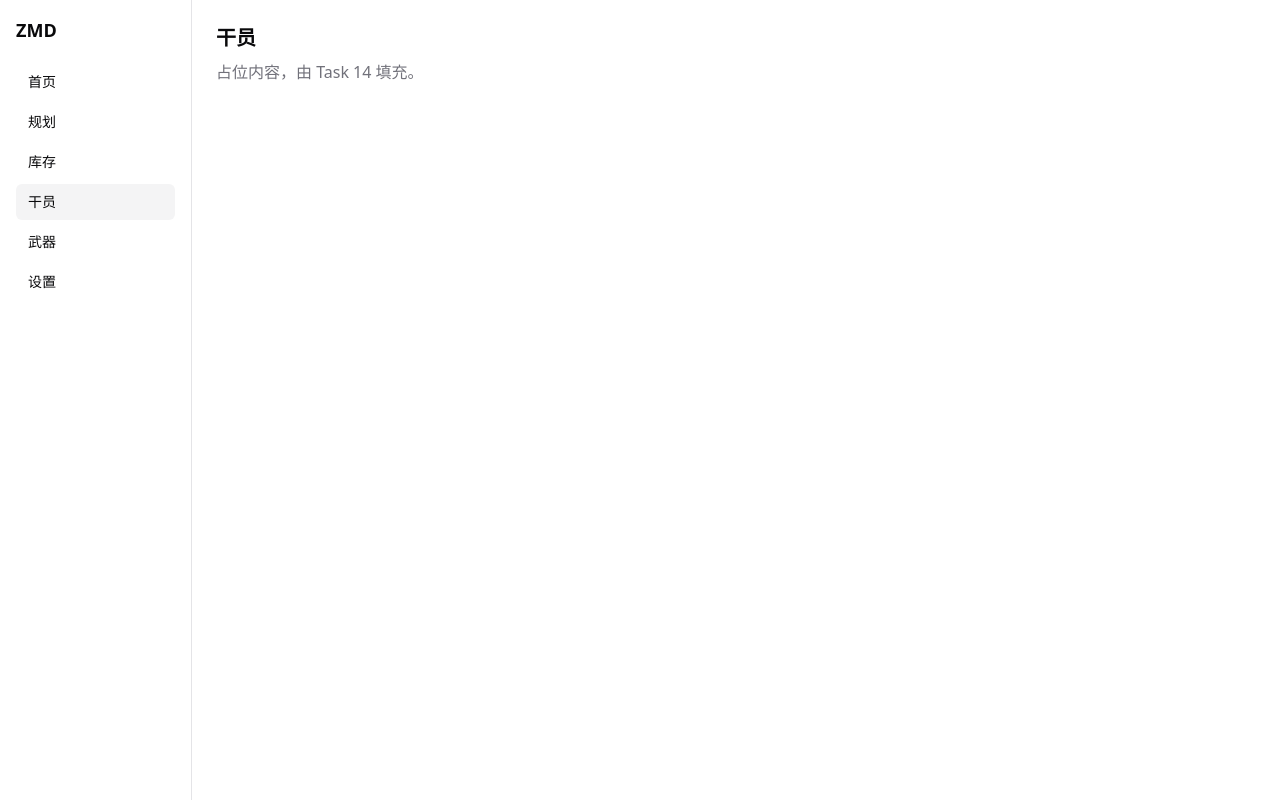
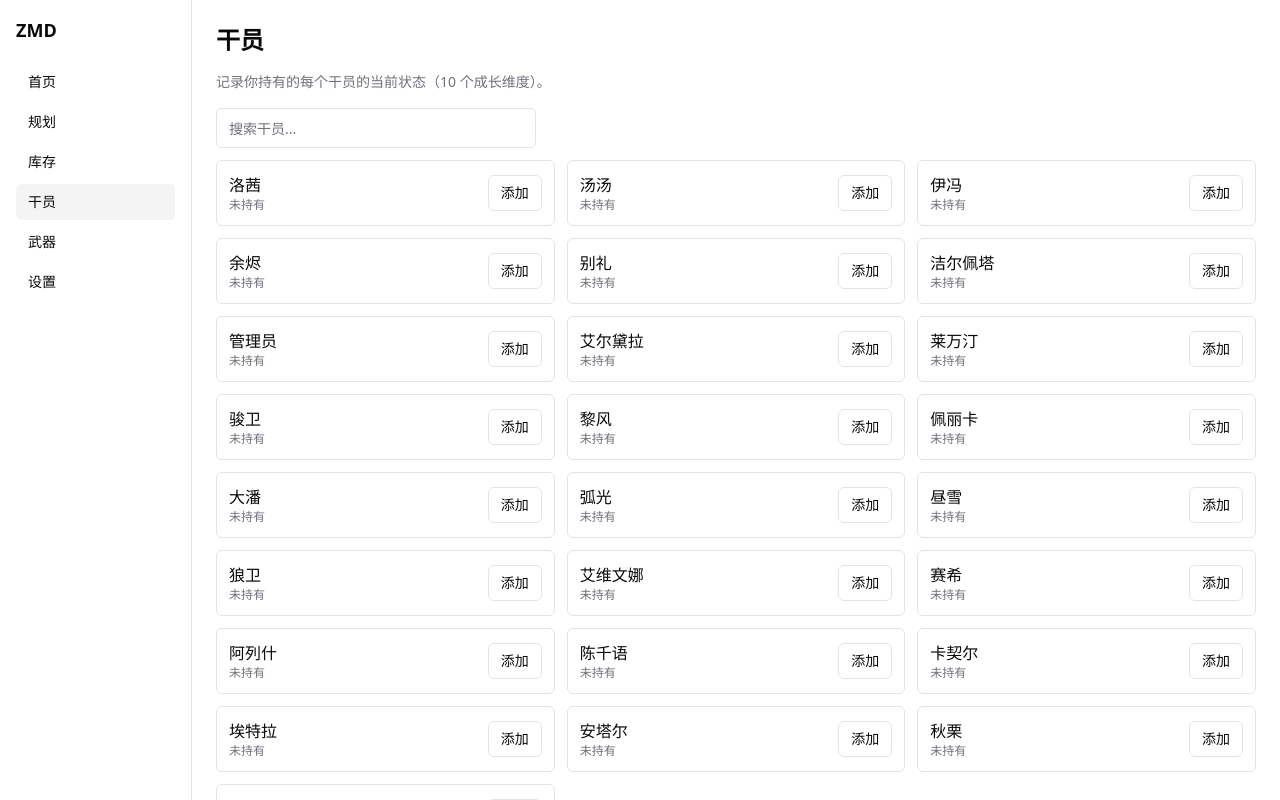
Before and after one commit to NobuOkitaL/endfield-lily, a React (Vite) app in the folder frontend/: page /operators in a window 1280 px wide. Built offline with nearby package versions, Linux system fonts and the light colour scheme.

Commit message:
feat(operators): operator grid with 10-dimension edit dialog

```diff
--- /dev/null
+++ b/frontend/src/components/operators/OperatorEditDialog.tsx
@@ -0,0 +1,66 @@
+// frontend/src/components/operators/OperatorEditDialog.tsx
+import { Dialog, DialogContent, DialogHeader, DialogTitle, DialogFooter } from '@/components/ui/dialog';
+import { Button } from '@/components/ui/button';
+import { Input } from '@/components/ui/input';
+import { Label } from '@/components/ui/label';
+import { useEffect, useState } from 'react';
+import type { OperatorState } from '@/store/app-store';
+
+const DEFAULT_STATE: OperatorState = {
+  精英阶段: 0, 等级: 1, 装备适配: 0, 天赋: 0, 基建: 0, 信赖: 0,
+  技能1: 1, 技能2: 1, 技能3: 1, 技能4: 1,
+};
+
+const FIELDS: { key: keyof OperatorState; label: string; min: number; max: number }[] = [
+  { key: '精英阶段', label: '精英阶段', min: 0, max: 4 },
+  { key: '等级', label: '等级', min: 1, max: 90 },
+  { key: '装备适配', label: '装备适配', min: 0, max: 3 },
+  { key: '天赋', label: '天赋', min: 0, max: 4 },
+  { key: '基建', label: '基建', min: 0, max: 4 },
+  { key: '信赖', label: '信赖', min: 0, max: 4 },
+  { key: '技能1', label: '技能1', min: 1, max: 12 },
+  { key: '技能2', label: '技能2', min: 1, max: 12 },
+  { key: '技能3', label: '技能3', min: 1, max: 12 },
+  { key: '技能4', label: '技能4', min: 1, max: 12 },
+];
+
+export function OperatorEditDialog({
+  operatorName, open, onOpenChange, initial, onSave, onRemove,
+}: {
+  operatorName: string | null;
+  open: boolean;
+  onOpenChange: (o: boolean) => void;
+  initial?: OperatorState;
+  onSave: (state: OperatorState) => void;
+  onRemove?: () => void;
+}) {
+  const [state, setState] = useState<OperatorState>(initial ?? DEFAULT_STATE);
+  useEffect(() => { setState(initial ?? DEFAULT_STATE); }, [initial, open]);
+  if (!operatorName) return null;
+  return (
+    <Dialog open={open} onOpenChange={onOpenChange}>
+      <DialogContent className="max-w-xl">
+        <DialogHeader><DialogTitle>{operatorName}</DialogTitle></DialogHeader>
+        <div className="grid grid-cols-2 gap-3">
+          {FIELDS.map((f) => (
+            <div key={f.key}>
+              <Label className="text-xs">{f.label}</Label>
+              <Input
+                type="number" min={f.min} max={f.max}
+                value={state[f.key]}
+                onChange={(e) => {
+                  const v = Math.max(f.min, Math.min(f.max, Number(e.target.value) || f.min));
+                  setState((s) => ({ ...s, [f.key]: v }));
+                }}
+              />
+            </div>
+          ))}
+        </div>
+        <DialogFooter className="gap-2">
+          {onRemove && <Button variant="destructive" onClick={onRemove}>移除</Button>}
+          <Button onClick={() => onSave(state)}>保存</Button>
+        </DialogFooter>
+      </DialogContent>
+    </Dialog>
+  );
+}
--- /dev/null
+++ b/frontend/src/components/operators/OperatorGrid.tsx
@@ -0,0 +1,52 @@
+// frontend/src/components/operators/OperatorGrid.tsx
+import { useState } from 'react';
+import { CHARACTER_LIST } from '@/data/operators';
+import { useAppStore } from '@/store/app-store';
+import { OperatorEditDialog } from './OperatorEditDialog';
+import { Input } from '@/components/ui/input';
+import { Button } from '@/components/ui/button';
+
+export function OperatorGrid() {
+  const owned = useAppStore((s) => s.ownedOperators);
+  const setOwned = useAppStore((s) => s.setOwnedOperator);
+  const removeOwned = useAppStore((s) => s.removeOwnedOperator);
+  const [filter, setFilter] = useState('');
+  const [editing, setEditing] = useState<string | null>(null);
+
+  const names = CHARACTER_LIST.filter((n) => (filter ? n.includes(filter) : true));
+
+  return (
+    <div className="space-y-3">
+      <Input placeholder="搜索干员..." value={filter} onChange={(e) => setFilter(e.target.value)} className="max-w-xs" />
+      <div className="grid grid-cols-1 sm:grid-cols-2 lg:grid-cols-3 gap-3">
+        {names.map((n) => {
+          const has = owned[n];
+          return (
+            <div key={n} className={`border rounded-md p-3 flex items-center justify-between ${has ? 'bg-accent/40' : ''}`}>
+              <div>
+                <div className="font-medium">{n}</div>
+                <div className="text-xs text-muted-foreground">
+                  {has
+                    ? `精${has.精英阶段} Lv.${has.等级} 装${has.装备适配} 天${has.天赋} 建${has.基建} 信${has.信赖}`
+                    : '未持有'}
+                </div>
+              </div>
+              <Button variant="outline" size="sm" onClick={() => setEditing(n)}>
+                {has ? '编辑' : '添加'}
+              </Button>
+            </div>
+          );
+        })}
+      </div>
+
+      <OperatorEditDialog
+        operatorName={editing}
+        open={!!editing}
+        onOpenChange={(o) => !o && setEditing(null)}
+        initial={editing ? owned[editing] : undefined}
+        onSave={(state) => { if (editing) { setOwned(editing, state); setEditing(null); } }}
+        onRemove={editing && owned[editing] ? () => { removeOwned(editing); setEditing(null); } : undefined}
+      />
+    </div>
+  );
+}
--- a/frontend/src/pages/OperatorsPage.tsx
+++ b/frontend/src/pages/OperatorsPage.tsx
@@ -1,8 +1,12 @@
+// frontend/src/pages/OperatorsPage.tsx
+import { OperatorGrid } from '@/components/operators/OperatorGrid';
+
 export default function OperatorsPage() {
   return (
-    <div className="p-6">
-      <h2 className="text-xl font-semibold">干员</h2>
-      <p className="text-muted-foreground mt-2">占位内容，由 Task 14 填充。</p>
+    <div className="p-6 space-y-4">
+      <h2 className="text-2xl font-semibold">干员</h2>
+      <p className="text-sm text-muted-foreground">记录你持有的每个干员的当前状态（10 个成长维度）。</p>
+      <OperatorGrid />
     </div>
   );
 }
```
